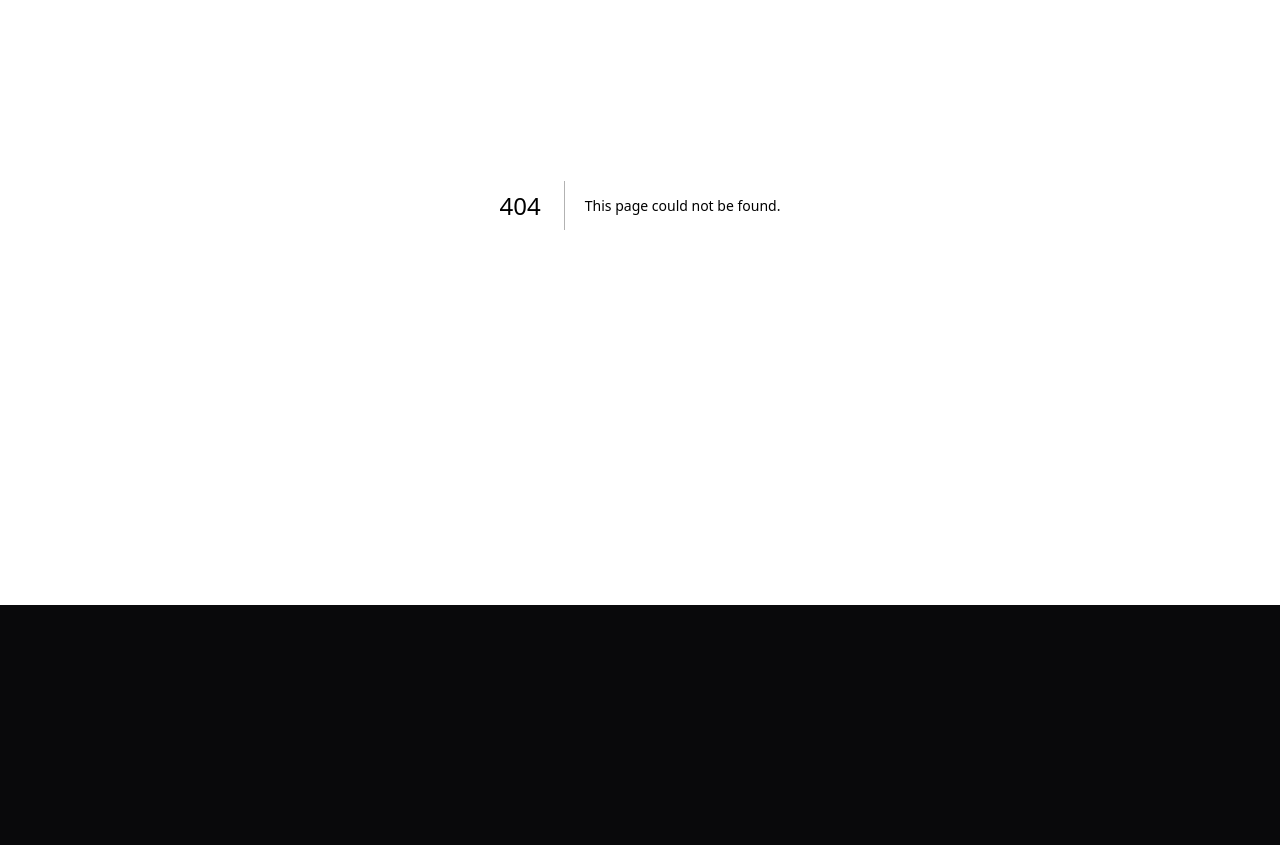
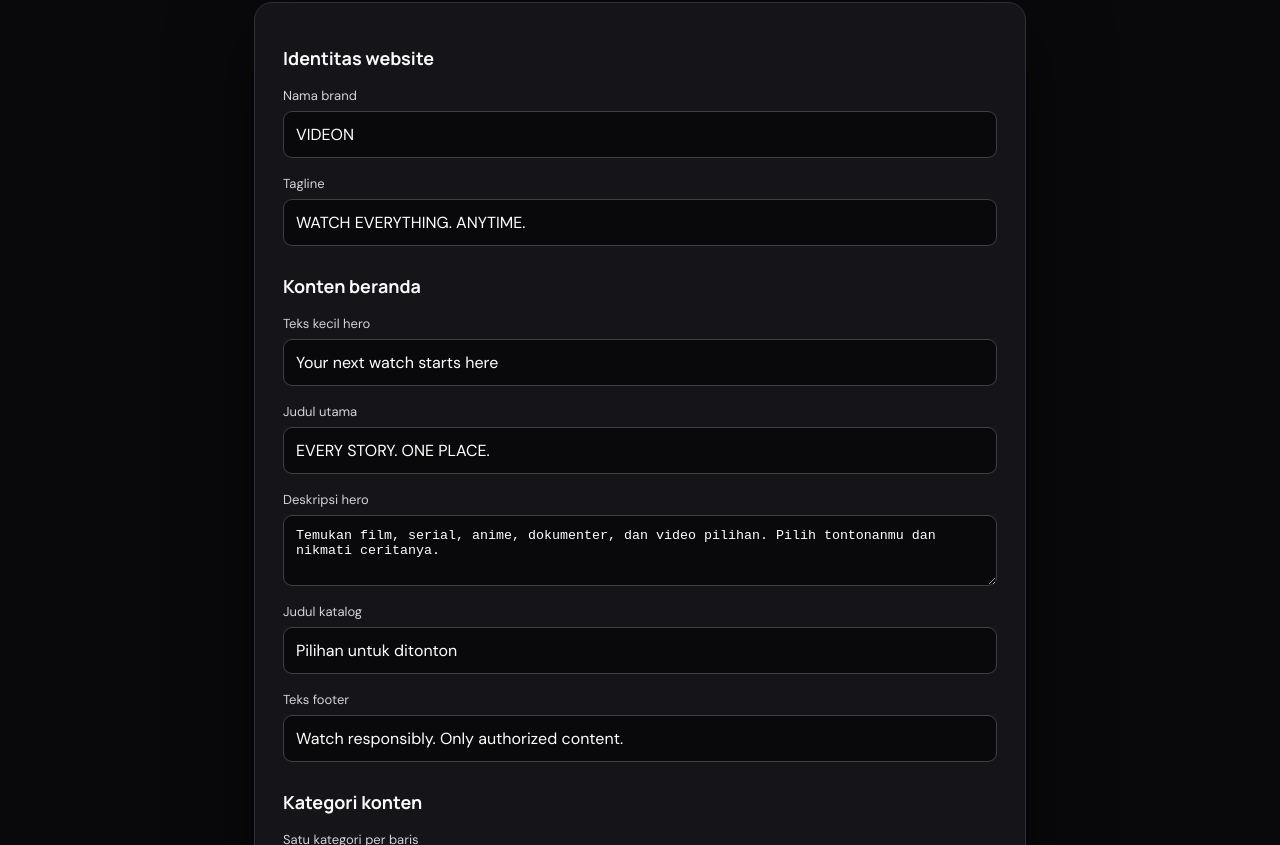
Before and after one commit to payikaskw/VIDEON, a Next.js app: page /admin/settings in a window 1280 px wide. Before the commit this address had no page. Shown: the part 195-1040 px from the top of the page. Before the commit the page ends 800 px from the top, so only its background shows below. Built offline with nearby package versions, Linux system fonts and the light colour scheme; no server answers.

Commit message:
Add admin UI settings page

```diff
--- /dev/null
+++ b/app/admin/settings/page.tsx
@@ -0,0 +1,19 @@
+"use client";
+import { useEffect,useState } from "react";
+import { ArrowLeft,Save } from "lucide-react";
+type Settings={brandName:string;tagline:string;heroEyebrow:string;heroTitle:string;heroDescription:string;sectionTitle:string;categories:string[];footerText:string;accent:string};
+const defaults:Settings={brandName:"VIDEON",tagline:"WATCH EVERYTHING. ANYTIME.",heroEyebrow:"Your next watch starts here",heroTitle:"EVERY STORY. ONE PLACE.",heroDescription:"Temukan film, serial, anime, dokumenter, dan video pilihan. Pilih tontonanmu dan nikmati ceritanya.",sectionTitle:"Pilihan untuk ditonton",categories:["Film","Serial","Anime","Dokumenter","Hiburan","Video"],footerText:"Watch responsibly. Only authorized content.",accent:"#e11d48"};
+export default function SettingsPage(){
+ const [s,setS]=useState<Settings>(defaults);const [categoryText,setCategoryText]=useState(defaults.categories.join("\n"));const [busy,setBusy]=useState(false);const [message,setMessage]=useState("");const [error,setError]=useState("");
+ useEffect(()=>{fetch("/api/admin/settings").then(r=>r.json()).then(d=>{if(d.settings&&Object.keys(d.settings).length){setS({...defaults,...d.settings});setCategoryText((d.settings.categories||defaults.categories).join("\n"))}}).catch(()=>setError("Pengaturan gagal dimuat."))},[]);
+ function field<K extends keyof Settings>(key:K,value:Settings[K]){setS(old=>({...old,[key]:value}))}
+ async function save(e:React.FormEvent){e.preventDefault();setBusy(true);setError("");setMessage("");try{const payload={...s,categories:categoryText.split("\n").map(x=>x.trim()).filter(Boolean)};const r=await fetch("/api/admin/settings",{method:"PUT",headers:{"Content-Type":"application/json"},body:JSON.stringify(payload)});const d=await r.json();if(!r.ok)throw new Error(d.error||"Gagal menyimpan");setS(payload);setMessage("Pengaturan berhasil disimpan.")}catch(e){setError(e instanceof Error?e.message:"Gagal menyimpan")}finally{setBusy(false)}}
+ return <main className="content" style={{maxWidth:900,margin:"auto",minHeight:"100vh"}}><a href="/admin/dashboard" className="muted"><ArrowLeft size={15} style={{display:"inline"}}/> Kembali ke dashboard</a><div style={{margin:"22px 0"}}><div className="eyebrow">Website control</div><h1 style={{font:"800 32px Manrope",margin:"8px 0"}}>Pengaturan UI VIDEON</h1><p className="muted">Atur identitas, teks beranda, kategori, dan warna tanpa mengubah kode.</p></div><form className="admin-card" style={{width:"100%"}} onSubmit={save}>
+ <h2 style={{font:"700 18px Manrope"}}>Identitas website</h2>
+ {([["brandName","Nama brand"],["tagline","Tagline"]] as const).map(([k,label])=><div className="field" key={k}><label>{label}</label><input value={s[k]} onChange={e=>field(k,e.target.value)}/></div>)}
+ <h2 style={{font:"700 18px Manrope",marginTop:28}}>Konten beranda</h2>
+ {([["heroEyebrow","Teks kecil hero"],["heroTitle","Judul utama"],["heroDescription","Deskripsi hero"],["sectionTitle","Judul katalog"],["footerText","Teks footer"]] as const).map(([k,label])=><div className="field" key={k}><label>{label}</label>{k==="heroDescription"?<textarea value={s[k]} onChange={e=>field(k,e.target.value)} rows={3} style={{background:"#09090b",border:"1px solid #3f3f46",borderRadius:9,padding:12,color:"white"}}/>:<input value={s[k]} onChange={e=>field(k,e.target.value)}/>}</div>)}
+ <h2 style={{font:"700 18px Manrope",marginTop:28}}>Kategori konten</h2><div className="field"><label>Satu kategori per baris</label><textarea rows={7} value={categoryText} onChange={e=>setCategoryText(e.target.value)} style={{background:"#09090b",border:"1px solid #3f3f46",borderRadius:9,padding:12,color:"white"}}/></div>
+ <h2 style={{font:"700 18px Manrope",marginTop:28}}>Warna tampilan</h2><div className="field"><label>Warna aksen (HEX)</label><input value={s.accent} onChange={e=>field("accent",e.target.value)} placeholder="#e11d48"/></div>
+ {message&&<p style={{color:"#86efac"}}>{message}</p>}{error&&<p className="error">{error}</p>}<button className="primary-btn" disabled={busy}><Save size={16}/>{busy?"Menyimpan...":"Simpan pengaturan"}</button></form></main>
+}
```
